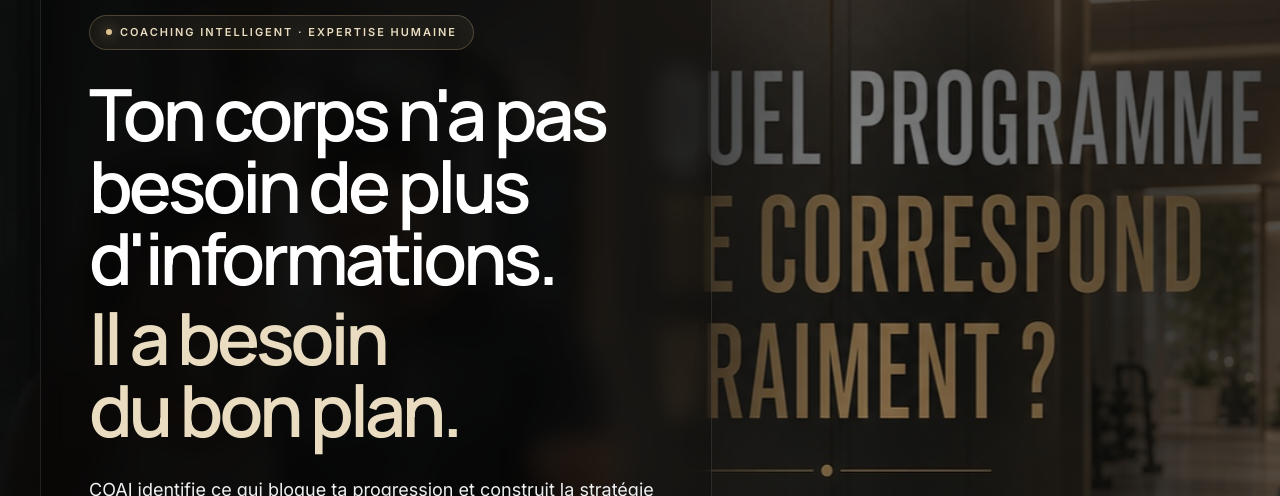
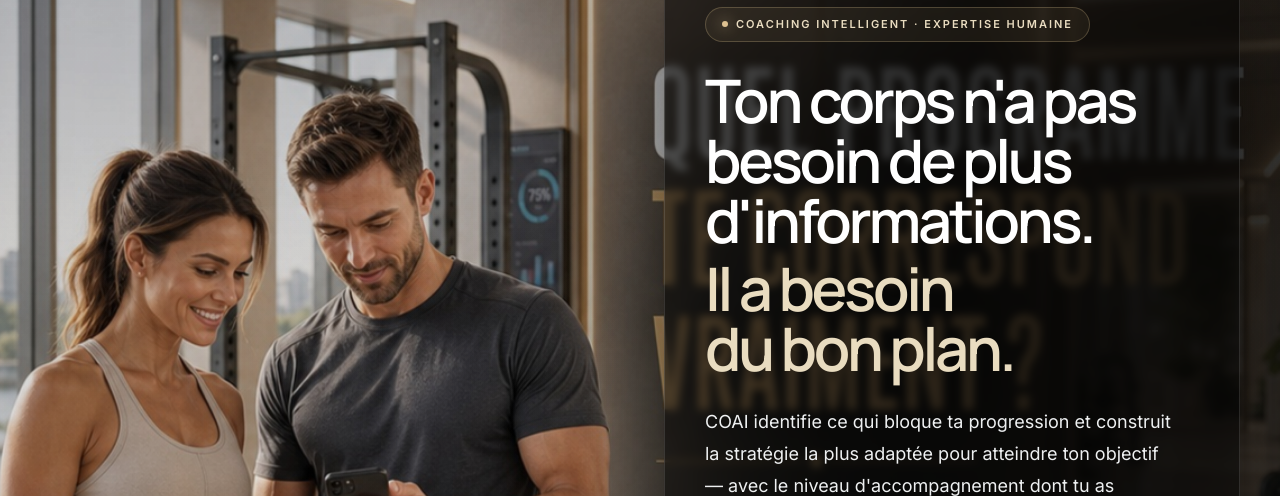
Before and after one commit to anthonydarmon213-ux/COAI, a Next.js app: page / in a window 1280 px wide. Shown: the part 178-674 px from the top of the page. Built offline with nearby package versions, Linux system fonts and the light colour scheme; no server answers.

Commit message:
Rend la photo du hero pleinement visible

```diff
--- a/src/components/marketing/coai-intro.tsx
+++ b/src/components/marketing/coai-intro.tsx
@@ -20,14 +20,14 @@ export function CoaiIntro() {
         fill
         priority
         sizes="100vw"
-        className="coai-palace-image object-cover object-[42%_center]"
+        className="coai-palace-image object-cover object-center"
         aria-hidden="true"
       />
-      <div className="absolute inset-0 bg-[linear-gradient(90deg,rgba(8,9,9,.96)_0%,rgba(8,9,9,.82)_38%,rgba(8,9,9,.34)_68%,rgba(8,9,9,.58)_100%)]" aria-hidden="true" />
-      <div className="absolute inset-0 bg-[linear-gradient(180deg,rgba(8,9,9,.48)_0%,rgba(8,9,9,.08)_45%,rgba(8,9,9,.92)_100%)]" aria-hidden="true" />
+      <div className="absolute inset-0 bg-[linear-gradient(90deg,rgba(8,9,9,.12)_0%,rgba(8,9,9,.08)_43%,rgba(8,9,9,.48)_67%,rgba(8,9,9,.78)_100%)]" aria-hidden="true" />
+      <div className="absolute inset-0 bg-[linear-gradient(180deg,rgba(8,9,9,.22)_0%,transparent_48%,rgba(8,9,9,.72)_100%)]" aria-hidden="true" />
 
-      <div className="relative z-10 mx-auto flex w-full max-w-7xl items-center md:min-h-[650px]">
-        <div className="max-w-2xl animate-reveal rounded-[2rem] border border-white/[0.1] bg-black/40 p-6 text-left shadow-[0_35px_110px_rgba(0,0,0,.5)] backdrop-blur-md sm:p-9 lg:p-12">
+      <div className="relative z-10 mx-auto flex w-full max-w-7xl items-end justify-end md:min-h-[650px] md:items-center">
+        <div className="max-w-xl animate-reveal rounded-[2rem] border border-white/[0.12] bg-black/55 p-6 text-left shadow-[0_35px_110px_rgba(0,0,0,.42)] backdrop-blur-sm sm:p-8 lg:p-10">
           <div className="mb-7 inline-flex items-center gap-2 rounded-full border border-laiton-300/25 bg-laiton-300/[0.07] px-4 py-2">
             <span className="h-1.5 w-1.5 rounded-full bg-laiton-300 shadow-[0_0_14px_rgba(221,193,145,.85)]" />
             <span className="text-[11px] font-semibold uppercase tracking-[0.18em] text-laiton-200">
@@ -35,7 +35,7 @@ export function CoaiIntro() {
             </span>
           </div>
 
-          <h1 className="max-w-3xl font-display text-5xl font-semibold leading-[.98] tracking-[-0.055em] text-white sm:text-6xl lg:text-7xl">
+          <h1 className="max-w-3xl font-display text-4xl font-semibold leading-[.98] tracking-[-0.055em] text-white sm:text-5xl lg:text-6xl">
             Ton corps n&apos;a pas besoin de plus d&apos;informations.
             <span className="mt-2 block text-laiton-200">Il a besoin du bon plan.</span>
           </h1>
```
